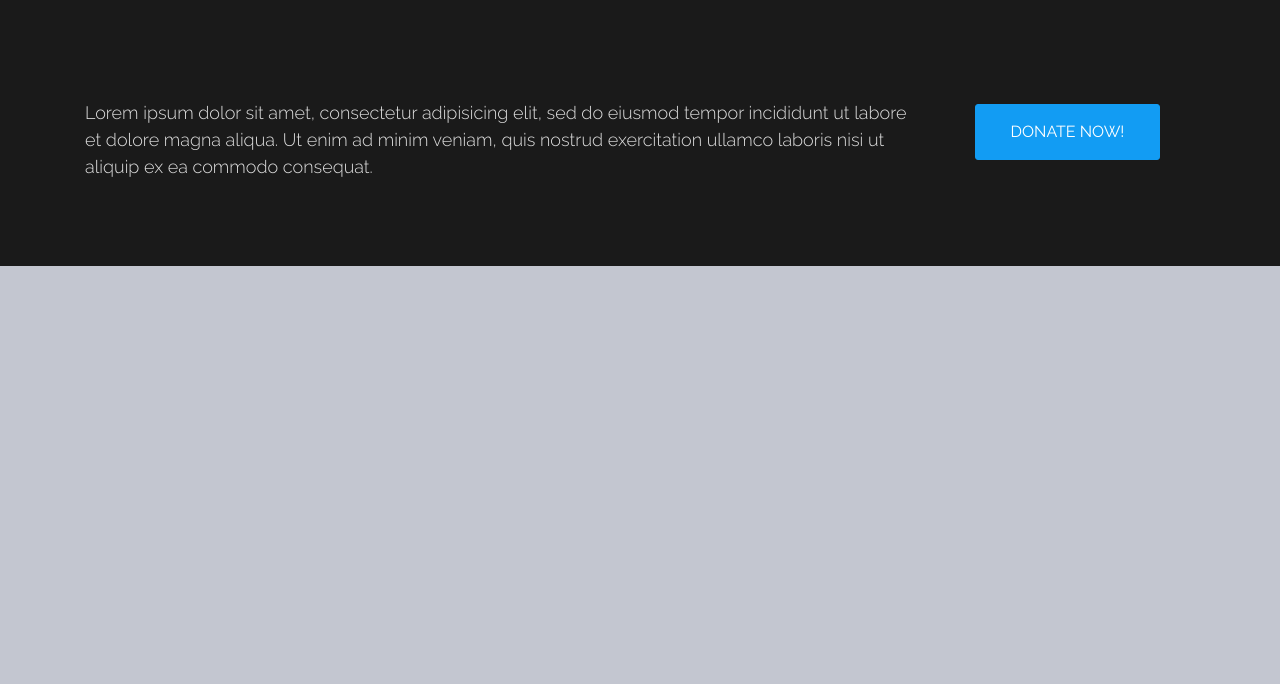
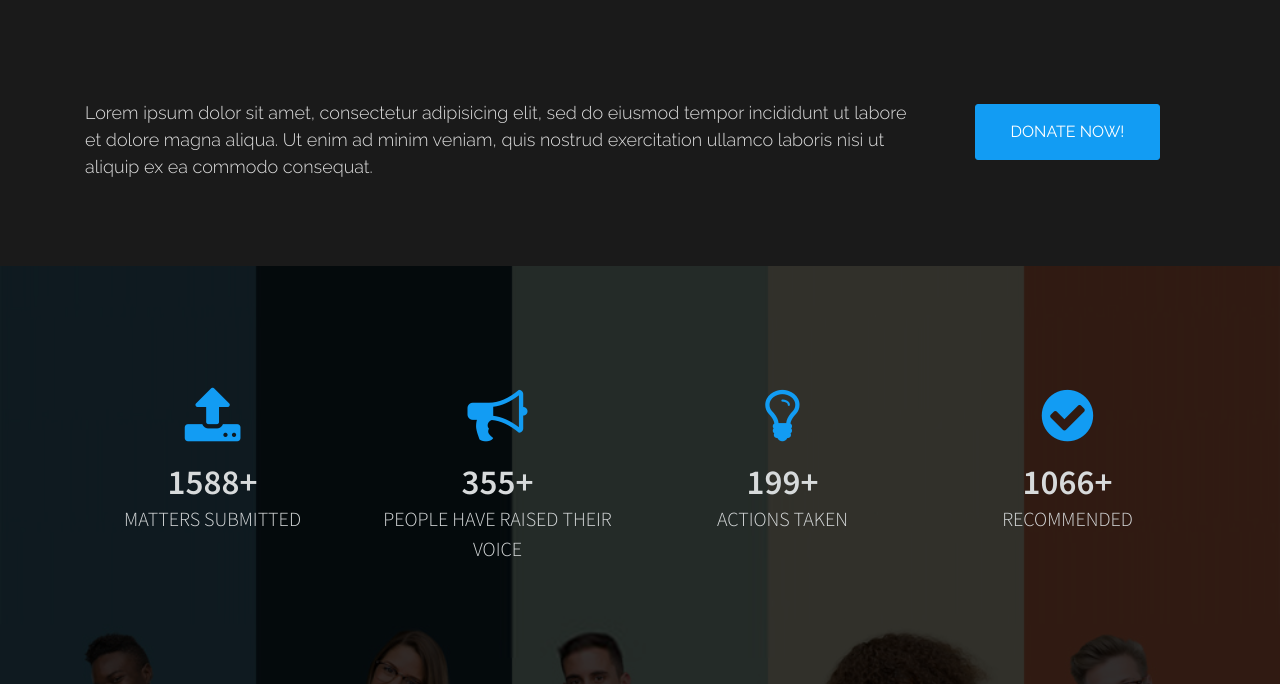
Before and after one commit to ajini-sahaejana/ajini-sahjana.github.io, a PHP site: page / in a window 1280 px wide. Shown: the part 3635-4319 px from the top of the page. Before the commit the page ends 3901 px from the top, so only its background shows below. Run offline with PHP 8.4, Linux system fonts and the light colour scheme; some libraries are stand-ins or nearby versions.

Commit message:
Initializing Counters Section
Section which shows a summary of the total impact

```diff
--- a/css/style.css
+++ b/css/style.css
@@ -426,3 +426,45 @@ p{
 	background-color: #1274B1;
 	border-color: #316B90;
 }
+
+/*Counters*/
+.counter{
+	background-image: url("../images/background/b6.png");
+	background-repeat: no-repeat;
+	background-attachment: fixed;
+	background-size: cover;
+	-moz-background-size: cover;
+	-o-background-size: cover;
+	-webkit-background-size: cover;
+}
+
+.counter-overlay{
+	padding-top: 120px;
+	padding-bottom: 120px;
+	background-color: rgba(0,0,0,0.8);
+}
+
+.counter-item i{
+	color: #129CF3;
+	font-size: 60px;
+}
+
+.counter-item h2{
+	color: #d7dadb;
+	font-weight: 600;
+	text-transform: uppercase;
+	font-size: 35px;
+	margin-top: 15px;
+	margin-bottom: 1px;
+	font-family: "Source Sans Pro", sans-serif;
+}
+
+.counter-item p{
+	color: #D7DADB;
+	font-size: 20px;
+	margin-top: 0px;
+	margin-bottom: 0px;
+	font-weight: 300;
+	text-transform: uppercase;
+	font-family: "Source Sans Pro", sans-serif;
+}
--- a/index.html
+++ b/index.html
@@ -377,6 +377,44 @@
 		</div>
 	</section>
 
+	<!-- Counters-->
+	<section class="counter">
+		<div class="counter-overlay">
+			<div class="container">
+				<div class="row text-center">
+					<div class="col-md-3">
+						<div class="counter-item">
+							<div><i class="fa fa-upload"></i></div>
+							<h2><span class="counter-num">1588</span><span>+</span></h2>
+							<p>Matters Submitted</p>
+						</div>
+					</div>
+					<div class="col-md-3">
+						<div class="counter-item">
+							<div><i class="fa fa-bullhorn"></i></div>
+							<h2><span class="counter-num">355</span><span>+</span></h2>
+							<p>People Have Raised their Voice</p>
+						</div>
+					</div>
+					<div class="col-md-3">
+						<div class="counter-item">
+							<div><i class="fa fa-lightbulb"></i></div>
+							<h2><span class="counter-num">199</span><span>+</span></h2>
+							<p>Actions Taken</p>
+						</div>
+					</div>
+					<div class="col-md-3">
+						<div class="counter-item">
+							<div><i class="fa fa-check-circle"></i></div>
+							<h2><span class="counter-num">1066</span><span>+</span></h2>
+							<p>Recommended</p>
+						</div>
+					</div>
+				</div>
+			</div>
+		</div>
+	</section>
+
 	<!--Bootsrap JS-->
 	<script src="js/jquery.js"></script>
 	<script type="js/bootstrap.min.js"></script>
```
